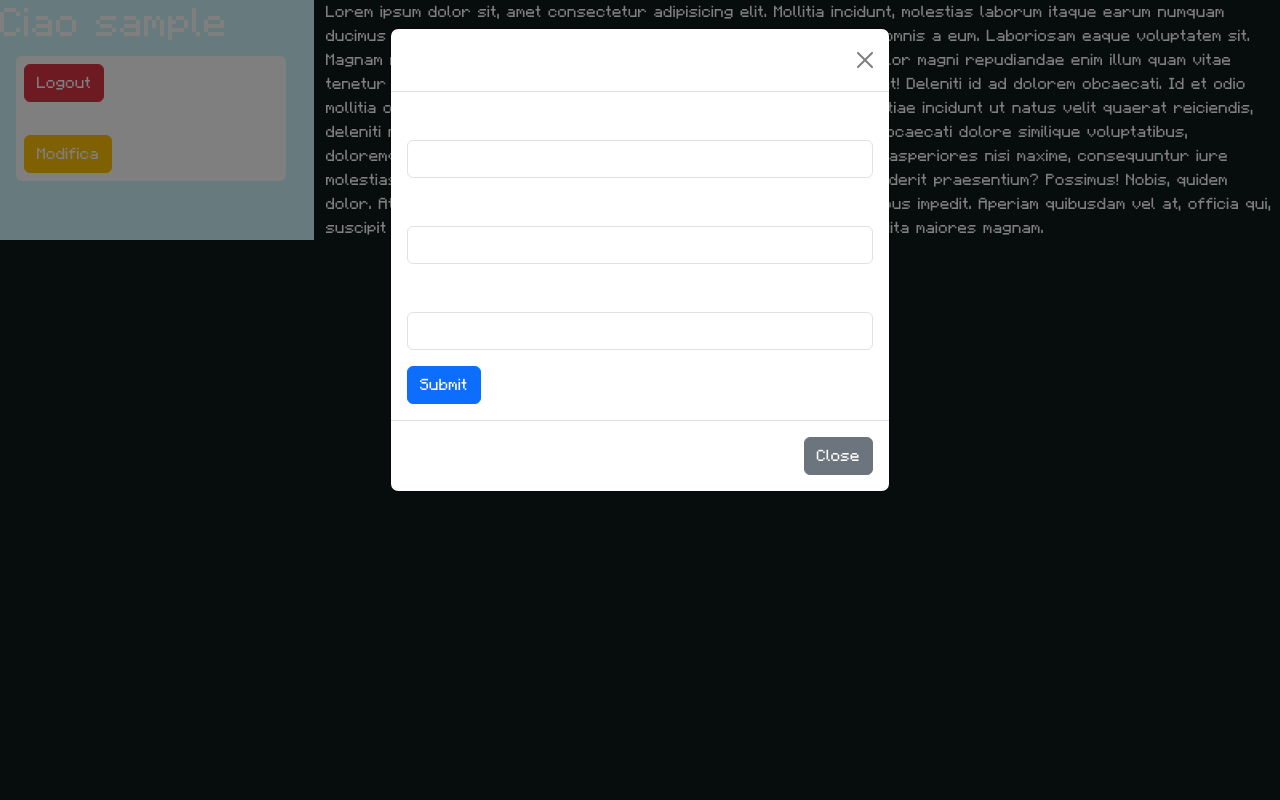
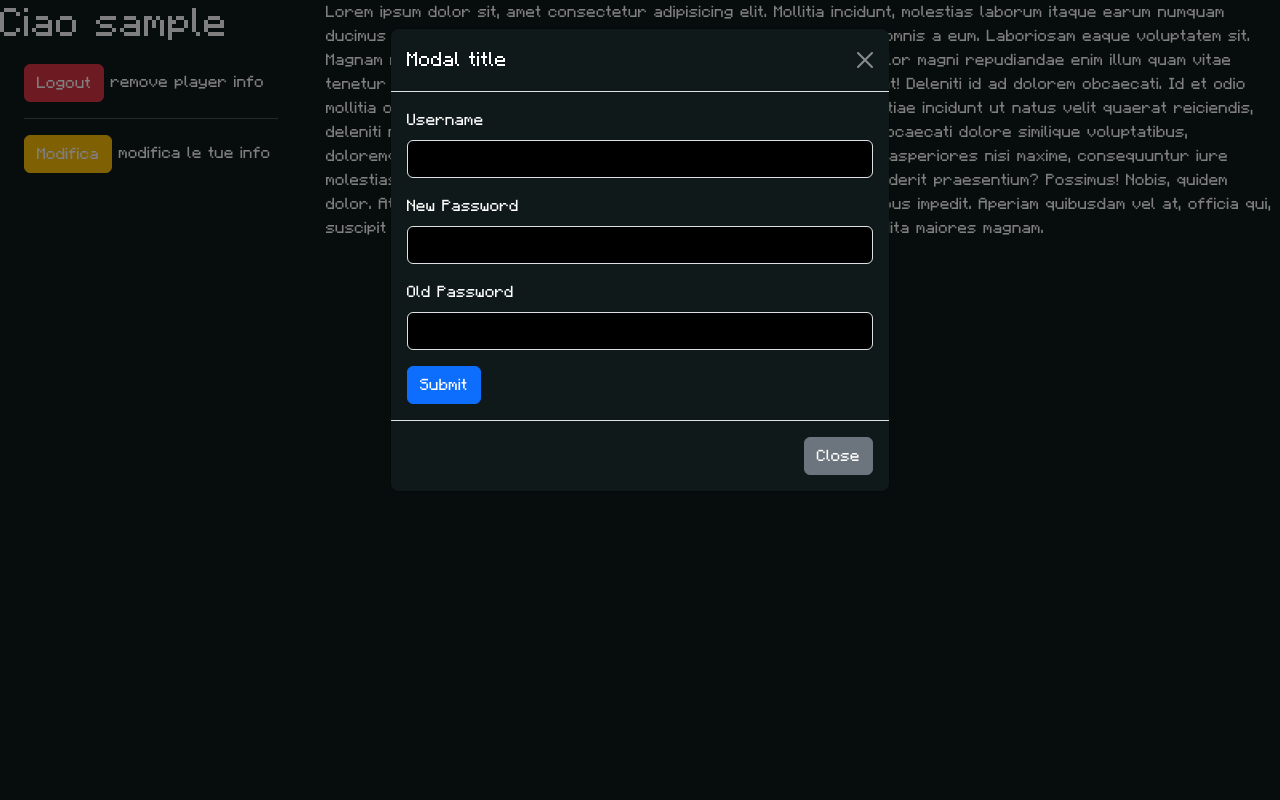
Before and after one commit to VettoriDanteMeucci/PHP-PJ, a PHP site: page /PHP-PJ/pages/profile.php in a window 1280 px wide, after a click on "Modifica". Run offline with PHP 8.4, Linux system fonts and the light colour scheme; the visitor is signed in with stand-in values (Sample User, id 1); data that the repository does not hold is empty.

Commit message:
styling + DB update

```diff
--- a/classes/Nav.php
+++ b/classes/Nav.php
@@ -3,7 +3,7 @@
         function getNav(){
           session_start();
           $nav = file_get_contents("http://localhost/PHP-PJ/classes/navbar.html");
-          if(isset($_SESSION["user"])){
+          if(isset($_SESSION["user"]) && $_SESSION["user"]){
             $name = $_SESSION["user"]["username"];
             $nav = str_replace("login.php", "profile.php", $nav);
             $nav = str_replace("Login" ,$name ,$nav);
--- a/db.sql
+++ b/db.sql
@@ -10,7 +10,7 @@ CREATE TABLE user (
 
 CREATE TABLE admin (
 	id INT PRIMARY KEY,
-    FOREIGN KEY (id) REFERENCES user(id)
+    FOREIGN KEY (id) REFERENCES user(id) ON DELETE CASCADE
 );
 
 -- Creazione della tabella 'page' con la FK che fa riferimento a se stessa
@@ -26,7 +26,7 @@ CREATE TABLE image (
     exte VARCHAR(50),                   -- estensione dell'immagine (varchar)
     page INT,                           -- id della pagina a cui appartiene l'immagine (FK)
     body BLOB,                          -- corpo dell'immagine (campo BLOB)
-    FOREIGN KEY (page) REFERENCES page(id)  -- FK che fa riferimento alla tabella 'page'
+    FOREIGN KEY (page) REFERENCES page(id) ON DELETE CASCADE -- FK che fa riferimento alla tabella 'page'
 );
 
 -- Creazione della tabella 'text'
@@ -35,5 +35,5 @@ CREATE TABLE text (
     title VARCHAR(255),					-- titolo del paragrafo
     body TEXT,                          -- contiene il testo effettivo
     page INT,                           -- id della pagina a cui appartiene il testo (FK)
-    FOREIGN KEY (page) REFERENCES page(id)  -- FK che fa riferimento alla tabella 'page'
+    FOREIGN KEY (page) REFERENCES page(id) ON DELETE CASCADE -- FK che fa riferimento alla tabella 'page'
 );
--- a/index.php
+++ b/index.php
@@ -36,13 +36,14 @@
           $col = 0;
           do{
             echo "<ul class='col-4'>";
+            //parser check when the coloumns
             if(($col == 2 || $colLen == 0) && $rem > 0){
               $rem = $colLen != 0 ? $rem+1 : $rem ;
               for($i = 0; $i < $rem ; $i++) {
               $page = $pages[$i+($col*$colLen)];
                 echo "
                   <li>
-                    <a class='text-black' href='http://localhost/PHP-PJ/pages/viewTutorial.php?id=$page[id]'>$page[name]</a>
+                    <a class='text-white' href='http://localhost/PHP-PJ/pages/viewTutorial.php?id=$page[id]'>$page[name]</a>
                   </li>
                 ";
               }
@@ -52,7 +53,7 @@
                 $page = $pages[$i+($col*$colLen)];
                 echo "
                   <li>
-                    <a class='text-black' href='http://localhost/PHP-PJ/pages/viewTutorial.php?id=$page[id]'>$page[name]</a>
+                    <a class='text-white' href='http://localhost/PHP-PJ/pages/viewTutorial.php?id=$page[id]'>$page[name]</a>
                   </li>
                 ";
             }
--- a/pages/profile.php
+++ b/pages/profile.php
@@ -20,11 +20,11 @@ echo $nav->getNav();
 <body>
 
     <div class="row">
-        <div class="bg-info-subtle col-md-3">
+        <div class="col-md-3">
             <h1>
                 <?php echo "Ciao " . $_SESSION["user"]["username"]; ?>
             </h1>
-            <div class="mx-3 bg-white rounded p-2 mb-3">
+            <div class="mx-3 bg-dark-1 rounded p-2 mb-3">
                 <a href="../actions/logoutaction.php" class="btn btn-danger m-0">Logout</a>
                 remove player info
                 <hr class="separator">
@@ -39,10 +39,10 @@ echo $nav->getNav();
                 <div class="modal fade" id="staticBackdrop" data-bs-backdrop="static" data-bs-keyboard="false"
                     tabindex="-1" aria-labelledby="staticBackdropLabel" aria-hidden="true">
                     <div class="modal-dialog">
-                        <div class="modal-content">
+                        <div class="modal-content bg-dark-1">
                             <div class="modal-header">
                                 <h1 class="modal-title fs-5" id="staticBackdropLabel">Modal title</h1>
-                                <button type="button" class="btn-close" data-bs-dismiss="modal"
+                                <button type="button" class="btn-close btn-close-white" data-bs-dismiss="modal"
                                     aria-label="Close"></button>
                             </div>
                             <div class="modal-body">
--- a/script/showPage.js
+++ b/script/showPage.js
@@ -10,7 +10,9 @@ function render (data) {
         return;
     }
     console.log(data)
-    root.append(createHeader(data.page.name, data.page.id))
+    let title = createHeader(data.page.name, data.page.id);
+    title.classList.add("display-4");
+    root.append(title)
     let ids = renderMenu(data)
     imgsRender(data)
     renderTexts(data,ids)
@@ -54,6 +56,7 @@ function renderTexts(data, ids){
 function createHeader(title, id){
     let header = document.createElement("h1");
     header.textContent = title;
+    header.className = "font-minecraft-ten"
     header.id = id;
     return header
 }
--- a/styles/global.css
+++ b/styles/global.css
@@ -13,6 +13,7 @@
 :root{
     --green-grass-1:  rgb(90,137,0);
     --greendark-grass-1: rgb(80,117,0);
+    --dark-1: rgb(15,25,25);
 }
 
 *{
@@ -23,17 +24,19 @@ body{
     overflow: hidden;
     font-family: "Minecraft-Regular";
     /* background-color: rgb(152,108,76); */
-    background-color: rgb(15,25,25);
+    background-color:var(--dark-1) ;
 }
 
-.form-control:focus{
-    outline: none !important;
-    box-shadow: none !important;
-    border-color: inherit !important
+.bg-dark-1{
+    background-color: var(--dark-1);
 }
 
-textarea.form-control{
-    min-height: 20vh;
+.font-minecraft-ten{
+    font-family: "Minecraft-Ten";
+}
+
+.font-minecraft-reg{
+    font-family: "Minecraft-Regular";
 }
 
 .navbar{
@@ -77,3 +80,19 @@ textarea.form-control{
     background-repeat: repeat;
     border: 5px solid black;
 }
+
+/* Form controller */
+.form-control{
+    background-color: black;
+}
+
+.form-control:focus{
+    outline: none !important;
+    box-shadow: none !important;
+    border-color: inherit !important;
+    background-color: black;
+}
+
+textarea.form-control{
+    min-height: 20vh;
+}
```
